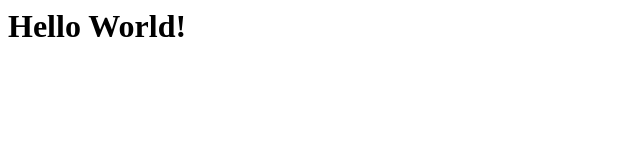
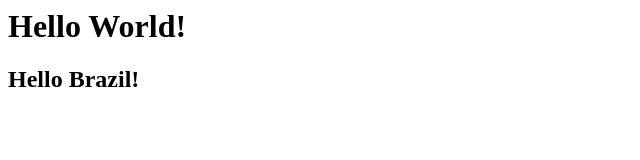
Before and after one commit to edsoncostabr/First-repo, a plain HTML site: page index.html in a window 1280 px wide. Shown: the whole page, without its empty margins (0-640 px from the left). Drawn offline with Linux system fonts and the light colour scheme.

Commit message:
segundo commit

```diff
--- a/index.html
+++ b/index.html
@@ -1 +1,3 @@
 <h1>Hello World!</h1>
+
+<h2>Hello Brazil!</h2>
```
